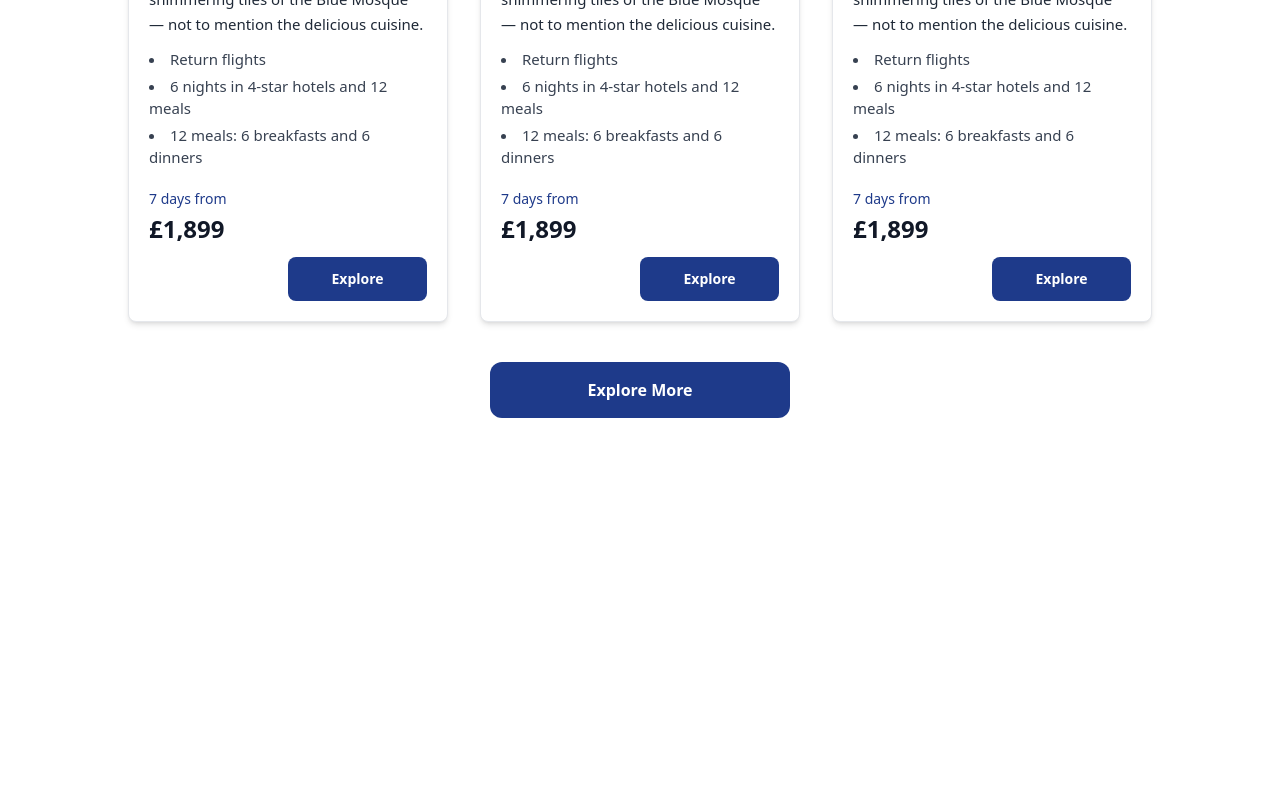
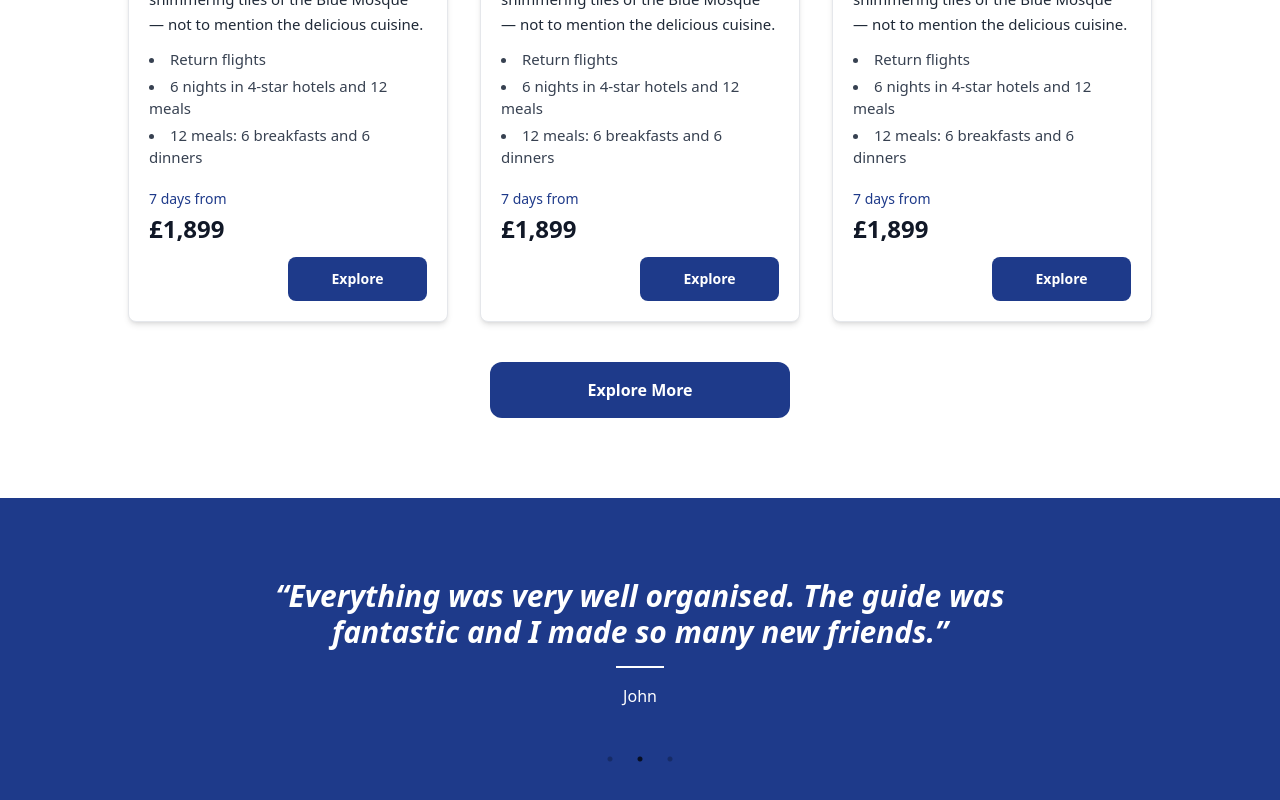
Before and after one commit to Husanjonazamov/naseems-travel-front, a Next.js app: page / in a window 1280 px wide. Shown: the part 5566-6366 px from the top of the page. Before the commit the page ends 6064 px from the top, so only its background shows below. Built offline with nearby package versions, Linux system fonts and the light colour scheme.

Commit message:
New g4f version: 0.5.8.0 (current: 0.3.9.7) | pip install -U g4f

```diff
--- a/app/page.tsx
+++ b/app/page.tsx
@@ -14,6 +14,7 @@ import Reviews from '@/components/Home/Reviews/Reviews';
 import News from '@/components/Home/News/News';
 import PopularTours from '@/components/Home/PopularTours/PopularTours';
 import SoloTouring from '@/components/Home/SoloTouring/SoloTouring';
+import TestimonialCarousel from '@/components/Home/TestimonialCarousel/TestimonialCarousel';
 
 
 export default function Home() {
@@ -28,6 +29,7 @@ export default function Home() {
       <Reviews />
       <News />
       <SoloTouring />
+      <TestimonialCarousel />
     </div>
   )
 }
--- /dev/null
+++ b/components/Home/TestimonialCarousel/TestimonialCarousel.tsx
@@ -0,0 +1,39 @@
+'use client';
+
+import Slider from 'react-slick';
+import 'slick-carousel/slick/slick.css';
+import 'slick-carousel/slick/slick-theme.css';
+import { testimonials } from '@/data/data';
+
+const TestimonialCarousel = () => {
+  const settings = {
+    dots: true,
+    infinite: true,
+    autoplay: true,
+    autoplaySpeed: 5000,
+    speed: 1000,
+    slidesToShow: 1,
+    slidesToScroll: 1,
+    arrows: false
+  };
+
+  return (
+    <div className="bg-blue-900 py-20 text-white text-center">
+      <div className="max-w-4xl mx-auto px-4">
+        <Slider {...settings}>
+          {testimonials.map((item, index) => (
+            <div key={index}>
+              <p className="text-2xl md:text-3xl font-semibold leading-relaxed italic">
+                “{item.text}”
+              </p>
+              <div className="my-4 mx-auto w-12 h-[2px] bg-white" />
+              <p className="text-base font-medium">{item.author}</p>
+            </div>
+          ))}
+        </Slider>
+      </div>
+    </div>
+  );
+};
+
+export default TestimonialCarousel;
--- a/components/LanguageSwitcher.tsx
+++ b/components/LanguageSwitcher.tsx
@@ -25,7 +25,7 @@ export default function LanguageSwitcher({ currentLang, onLanguageChange, isScro
 
   const containerClasses = `
     relative z-50 flex items-center gap-2 rounded-full px-3 py-1
-    ${isScrolled ? 'bg-white  border border-black/50 text-blue-900' : 'bg-white/10 text-white'}
+    ${isScrolled ? 'bg-white  border border-black/40 text-blue-900' : 'bg-white/10 text-white'}
     backdrop-blur-md transition-all duration-300 text-sm
     border border-white/30 ${isScrolled ? 'border-gray-200' : 'sm:border-white/30 border-none'}
   `;
--- a/data/data.ts
+++ b/data/data.ts
@@ -328,3 +328,19 @@ export const soloTouringData = [
     image: "/images/f.jpg",
   },
 ];
+
+
+export const testimonials = [
+  {
+    text: "It was my first tour with Just You and I most certainly recommend them. From start to finish I felt I was well looked after and the itinerary was excellent.",
+    author: "Anne",
+  },
+  {
+    text: "Everything was very well organised. The guide was fantastic and I made so many new friends.",
+    author: "John",
+  },
+  {
+    text: "A wonderful experience from beginning to end. Highly recommended!",
+    author: "Maria",
+  }
+];
--- a/package.json
+++ b/package.json
@@ -16,7 +16,9 @@
     "react-dom": "^19.0.0",
     "react-icons": "^5.5.0",
     "react-multi-carousel": "^2.8.6",
+    "react-slick": "^0.30.3",
     "recharts": "^3.0.2",
+    "slick-carousel": "^1.8.1",
     "swiper": "^11.2.10"
   },
   "devDependencies": {
```
Also changed, not shown: 1 other file (tests, documents, lock files or other folders).
